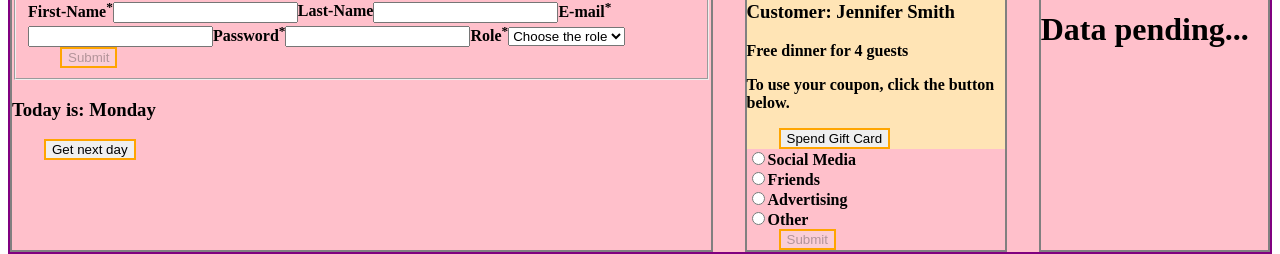
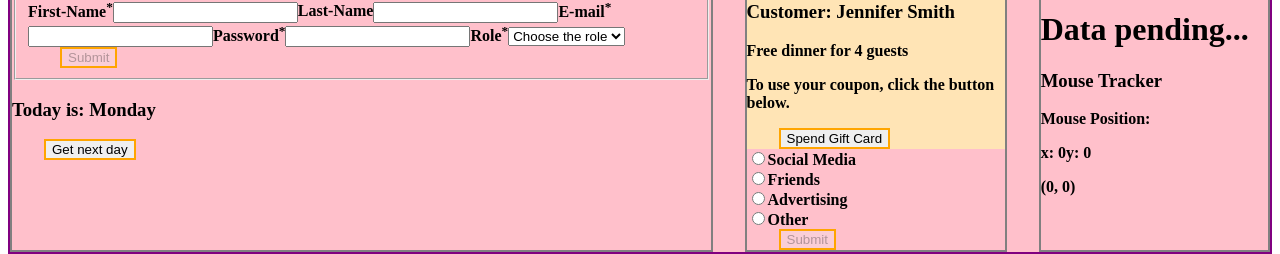
Before and after one commit to smilenayeon/Self-Study, a React (Create React App) app: page / in a window 1280 px wide. Shown: the part 477-731 px from the top of the page. Built offline with nearby package versions, Linux system fonts and the light colour scheme; no server answers.

Commit message:
cross cutting conern in React: passing a function to another componenet using [render] was practiced by making MouseTracker.js

```diff
--- a/src/componenets/Main.js
+++ b/src/componenets/Main.js
@@ -13,6 +13,7 @@ import UseCoupon from "./UseCoupon";
 import RandomPerson from "./RandomPerson";
 import Days from "./Days";
 import HowSurvey from "./HowSurvey";
+import MouseTracker from "./MouseTracker";
 
 
 
@@ -77,6 +78,7 @@ function Main() {
           <Typed />
           <Survey />
           <RandomPerson />
+          <MouseTracker/>
         </div>
 
       </div>
--- /dev/null
+++ b/src/componenets/MouseTracker.js
@@ -0,0 +1,64 @@
+import React, {useState, useEffect} from 'react'
+
+    const MousePosition= ({render})=>{
+        const [mousePosition, setMousePosition] =useState({
+            x:0,
+            y:0,
+        });
+
+        useEffect(()=>{
+
+            const handleMousePositionChange = (e)=>{
+                setMousePosition({
+                    x:e.clientX,
+                    y:e.clientY,
+                });
+            };
+
+            window.addEventListener("mousemove", handleMousePositionChange);
+            return(()=>{window.addEventListener("mousemove", handleMousePositionChange)} );
+        },[]);
+
+        return render({mousePosition});
+    };
+
+    const PanelMouseLogger = ()=>{
+        return (
+        <div>
+        <p>Mouse Position:</p>
+        <MousePosition
+            render={({mousePosition})=>(
+                 <div>
+            <span>x: {mousePosition.x}</span>
+            <span>y: {mousePosition.y}</span>
+            </div>
+            )}
+        />
+        </div>
+        );
+    };
+
+    const PointMouseLogger = ()=>{
+        return(
+
+            <MousePosition render={({mousePosition})=>(
+                    <p>
+                    ({mousePosition.x}, {mousePosition.y})
+                    </p>
+                )}
+                />
+       );
+    };
+
+function MouseTracker({render}) {
+
+  return (
+    <div>
+     <h3>Mouse Tracker</h3>
+     <PanelMouseLogger/>
+     <PointMouseLogger/>
+     </div>
+  );
+}
+
+export default MouseTracker;
```
